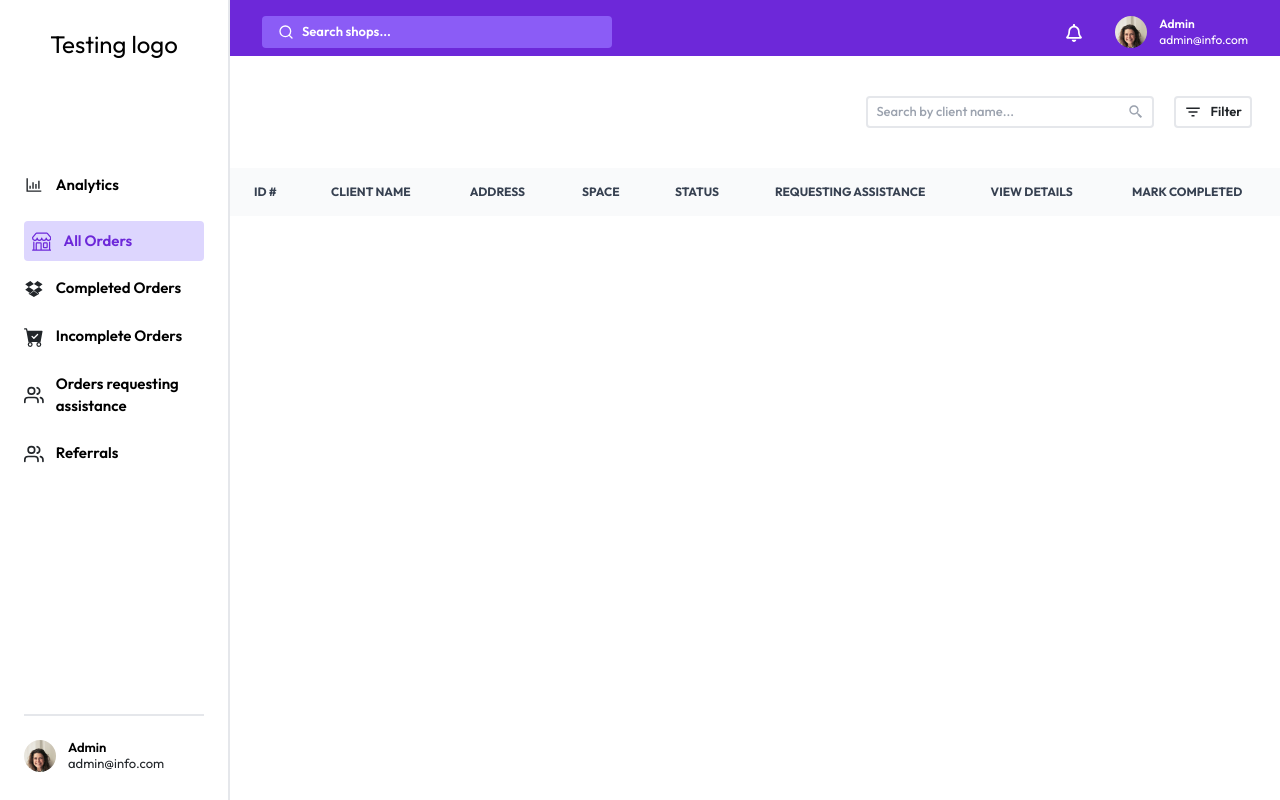
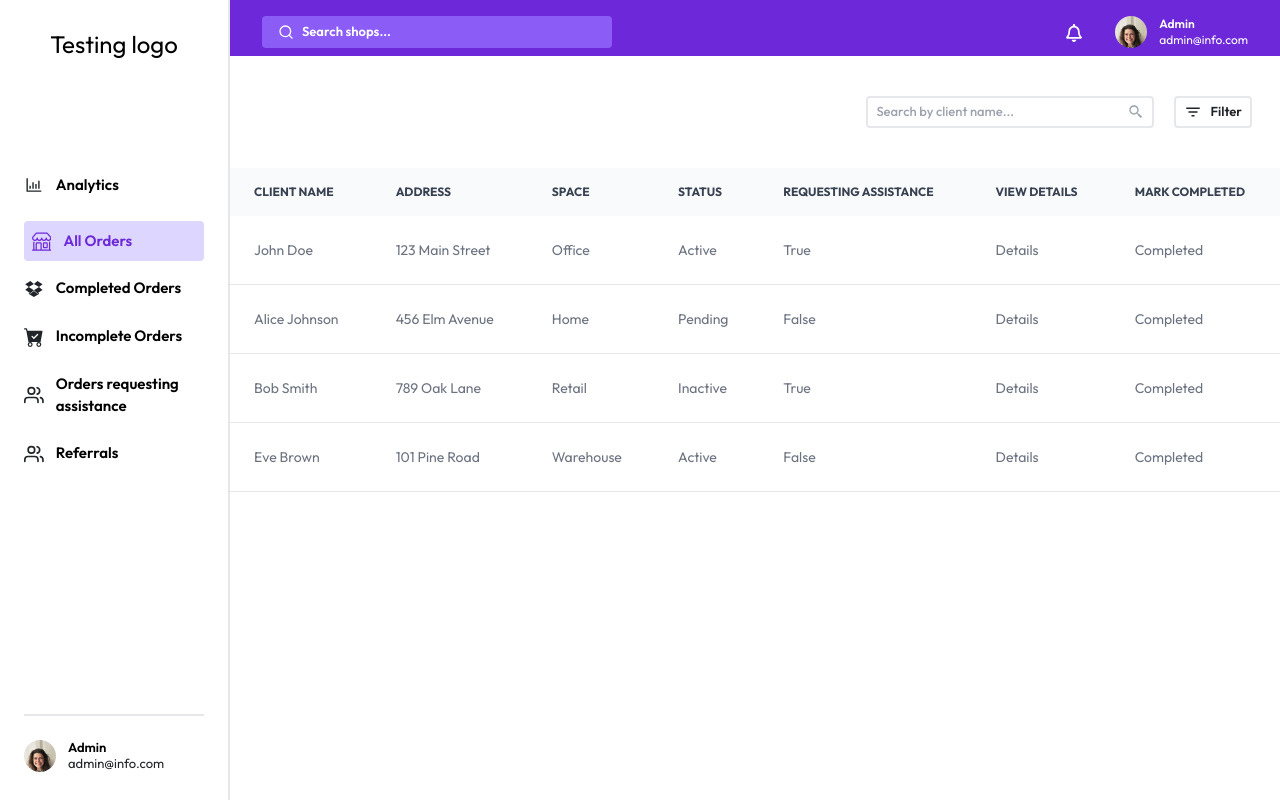
Before and after one commit to ArseneMerci/promotion-typeform, a Next.js app: page /admin2/allOrders in a window 1280 px wide. Built offline with nearby package versions, Linux system fonts and the light colour scheme; a web font is replaced by a local one.

Commit message:
adding table with dummy data

```diff
--- a/pages/admin2/allOrders.js
+++ b/pages/admin2/allOrders.js
@@ -13,6 +13,36 @@ import { useState,useEffect } from 'react';
 import Header from '../../components/admin2/Header';
 
 const allOrders = () => {
+    const dummyData = [
+  {
+    "ClientName": "John Doe",
+    "Address": "123 Main Street",
+    "Space": "Office",
+    "Status": "Active",
+    "RequestingAssistance": true
+  },
+  {
+    "ClientName": "Alice Johnson",
+    "Address": "456 Elm Avenue",
+    "Space": "Home",
+    "Status": "Pending",
+    "RequestingAssistance": false
+  },
+  {
+    "ClientName": "Bob Smith",
+    "Address": "789 Oak Lane",
+    "Space": "Retail",
+    "Status": "Inactive",
+    "RequestingAssistance": true
+  },
+  {
+    "ClientName": "Eve Brown",
+    "Address": "101 Pine Road",
+    "Space": "Warehouse",
+    "Status": "Active",
+    "RequestingAssistance": false
+  }
+];
   return (
     <div>
         <SideBar/>
@@ -30,9 +60,6 @@ const allOrders = () => {
                     <table className="w-full text-sm text-left text-gray-500 dark:text-gray-400">
                         <thead className="text-xs text-gray-700 uppercase bg-gray-50 dark:bg-gray-700 dark:text-gray-400">
                             <tr>
-                                <th scope="col" className="px-6 py-3">
-                                    Id #
-                                </th>
                                 <th scope="col" className="px-6 py-3">
                                     Client Name
                                 </th>
@@ -56,41 +83,35 @@ const allOrders = () => {
                                 </th>
                             </tr>
                         </thead>
-                        {/* <tbody>
-                            {shops.map((shop,index)=>{
+                        <tbody>
+                            {dummyData.map((data,index)=>{
                                 return(
                                     <tr className="bg-white border-b dark:bg-gray-800 dark:border-gray-700" key={index}>
-                                        <th scope="row" className="px-6 py-4 font-medium text-gray-900 whitespace-nowrap dark:text-white">
-                                            {(shop.id).substring(0,5)}
-                                        </th>
                                         <td className="px-6 py-4">
-                                            {shop.name}
+                                            {data.ClientName}
                                         </td>
                                         <td className="px-6 py-4">
-                                            {shop.phone}
+                                            {data.Address}
                                         </td>
                                         <td className="px-6 py-4">
-                                            {shop.email}
+                                            {data.Space}
                                         </td>
                                         <td className="px-6 py-4">
-                                            {shop.address}
+                                            {data.Status}
                                         </td>
                                         <td className="px-6 py-4">
-                                            {shop.accountNumber}
+                                            {data.RequestingAssistance ? 'True' : 'False'}
                                         </td>
-                                        {shop.isApproved ? <td className="px-6 py-4 text-green">
-                                            Approved
-                                        </td> : <td className="px-6 py-4">
-                                            Pending
-                                        </td>}
-                                        <td className="px-6 py-4 flex justify-center">
-                                            <FaEdit className='text-green-500 text-lg cursor-pointer' onClick={()=>{setFormMessage('edit');setFormOn(true);setId(shop.id)}}/>
-                                            <IoTrashBinSharp className='text-lg ml-4 text-red-500 cursor-pointer' onClick={()=>{setDeleteOn(true);setDeletedShop(shop.name);setId(shop.id)}}/>
+                                        <td className="px-6 py-4 text-green">
+                                            Details
+                                        </td>
+                                        <td className="px-6 py-4 text-green">
+                                            Completed
                                         </td>
                                     </tr>
                                 )
                             })}
-                        </tbody> */}
+                        </tbody>
                     </table>
                 </div>
 
--- a/pages/feedback.js
+++ b/pages/feedback.js
@@ -62,7 +62,7 @@ const feedback = () => {
 
         } catch (error) {
             setLoader(false);
-            return toast.error('Internet Connection Error', {
+            return toast.error(error.message, {
                 autoClose: 2000,
                 closeOnClick: true,
                 pauseOnHover: true,
```
